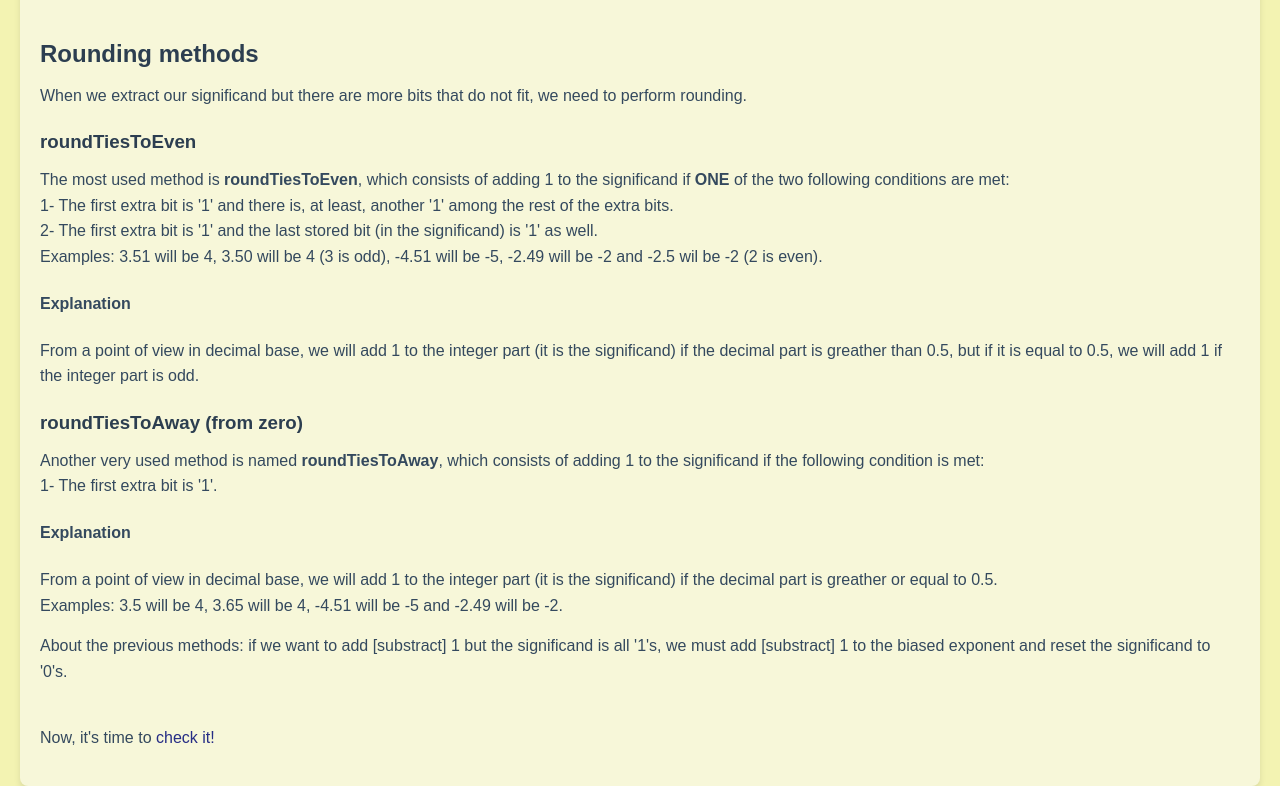
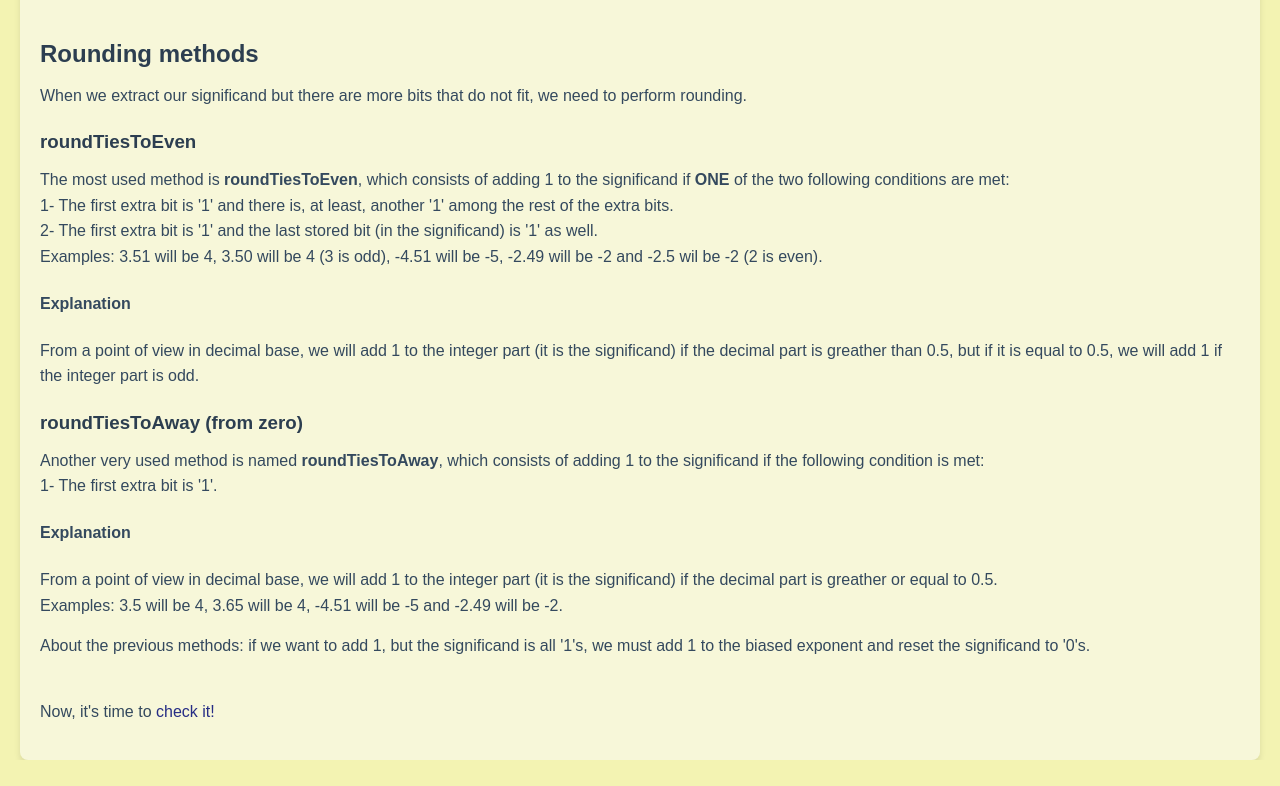
Before and after one commit to ieee754-converter/ieee754-converter.github.io, a plain HTML site: page Understanding-IEEE754.html in a window 1280 px wide. Shown: the part 3546-4332 px from the top of the page. After the commit the page ends 4306 px from the top, so only its background shows below. Drawn offline with Linux system fonts and the light colour scheme.

Commit message:
Update Understanding-IEEE754.html

```diff
--- a/Understanding-IEEE754.html
+++ b/Understanding-IEEE754.html
@@ -131,7 +131,7 @@
 		<p>Another very used method is named <b>roundTiesToAway</b>, which consists of adding 1 to the significand if the following condition is met:<br>1- The first extra bit is '1'.</p>
 		<h4>Explanation</h4>
 		<p>From a point of view in decimal base, we will add 1 to the integer part (it is the significand) if the decimal part is greather or equal to 0.5.<br>Examples: 3.5 will be 4, 3.65 will be 4, -4.51 will be -5 and -2.49 will be -2.<br></p>
-		<p>About the previous methods: if we want to add [substract] 1 but the significand is all '1's, we must add [substract] 1 to the biased exponent and reset the significand to '0's.</p>
+		<p>About the previous methods: if we want to add 1, but the significand is all '1's, we must add 1 to the biased exponent and reset the significand to '0's.</p>
         <br>
         <p>Now, it's time to <a href="https://ieee754-converter.github.io/index.html">check it!</a></p>
     </div>
```
